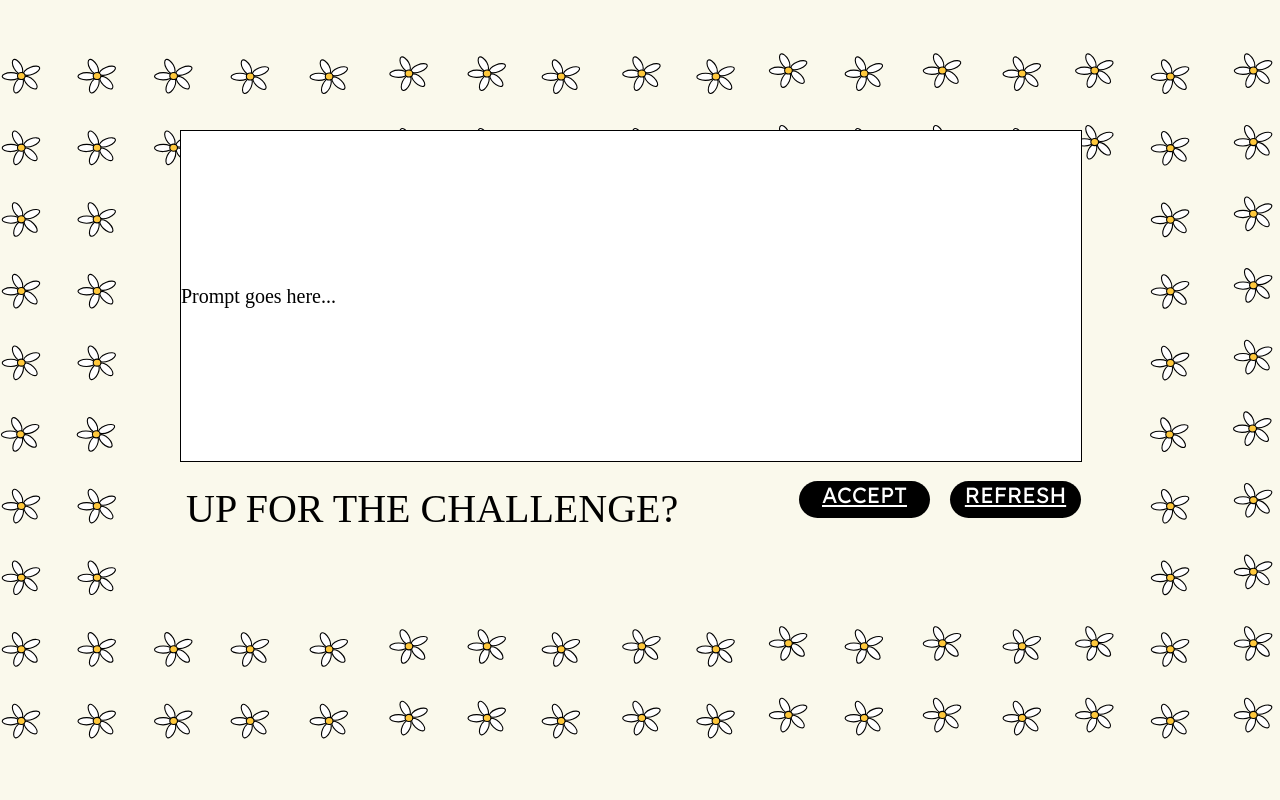
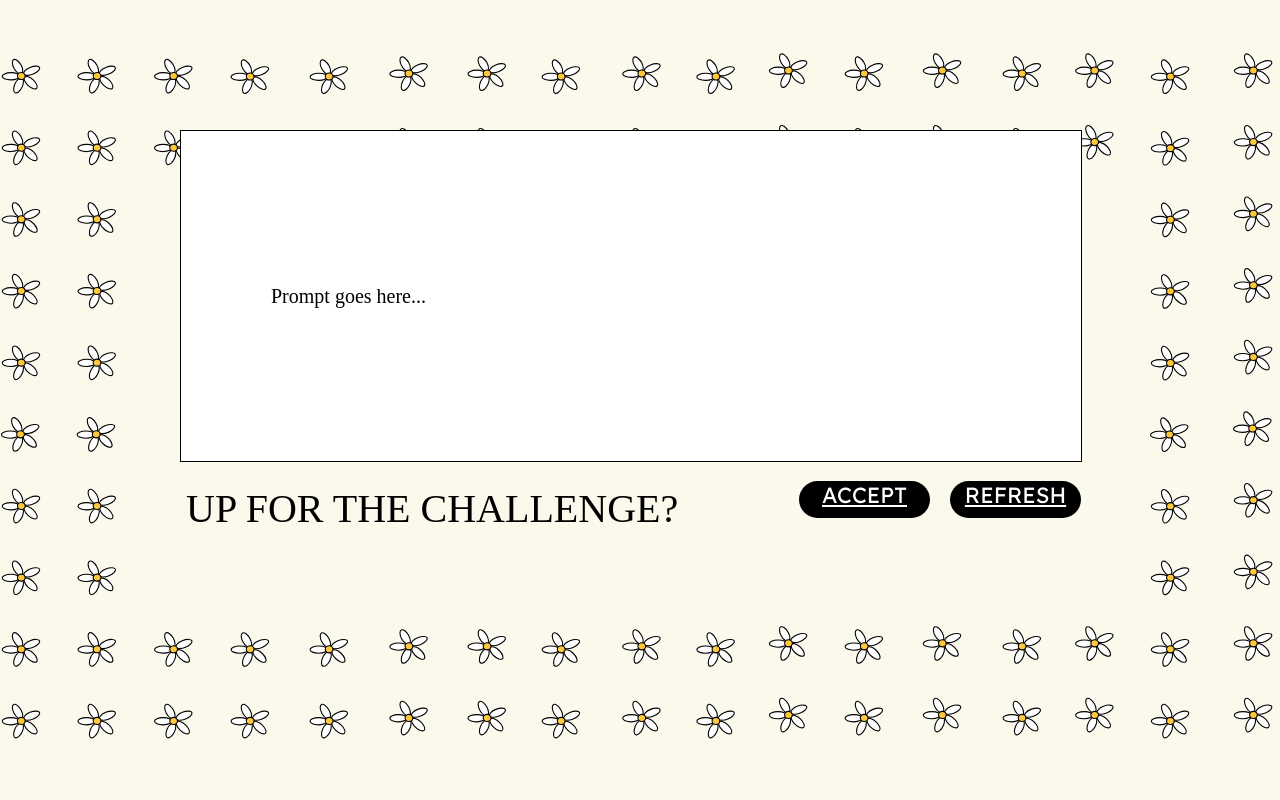
Before and after one commit to xmwriam/Poetry-Prompt-Generator, a Flask app: page /generator in a window 1280 px wide. Run offline with Flask 3, Linux system fonts and the light colour scheme; some web fonts are replaced.

Commit message:
center kar diya

```diff
--- a/static/finalsheet.css
+++ b/static/finalsheet.css
@@ -106,9 +106,11 @@ color: #000000;
     width: 900px;
     height: 330px;
     border: solid #000000 1.5px;
-    display: grid;
-	align-items: center;
+    display: flex;
+    justify-content: center;
+    align-content: center;
     font-size: 20px;
+    flex-wrap: wrap;
 }
 
 /* UP FOR THE CHALLENGE? */
--- a/templates/poetry.html
+++ b/templates/poetry.html
@@ -11,7 +11,7 @@
 <body class="body">
     <img class="imgg4" src="static\flowers.svg" >
     <div class="whiteBox">
-        <p id="p1">Prompt goes here...</p>
+        <p id="p1" style="width:80%;">Prompt goes here...</p>
     </div>
     <h1 class="challenge">UP FOR THE CHALLENGE?</h1>
     <b2 type="button" class="newbutton2" onclick="accprompt()" >ACCEPT</b2>
```
